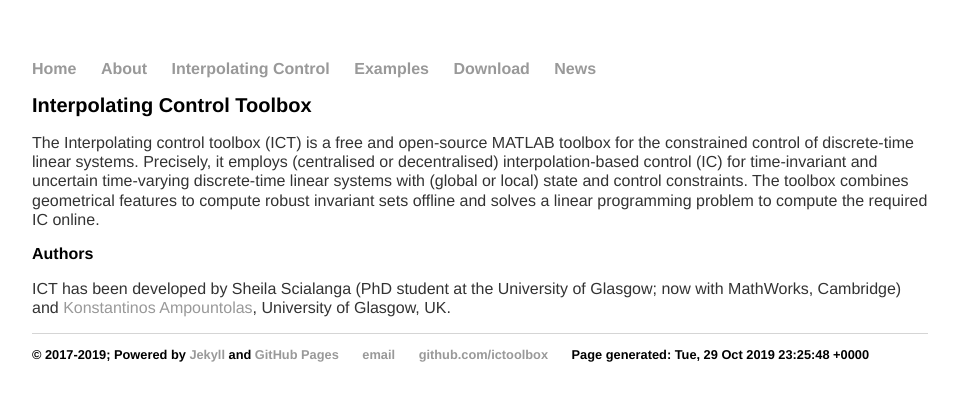
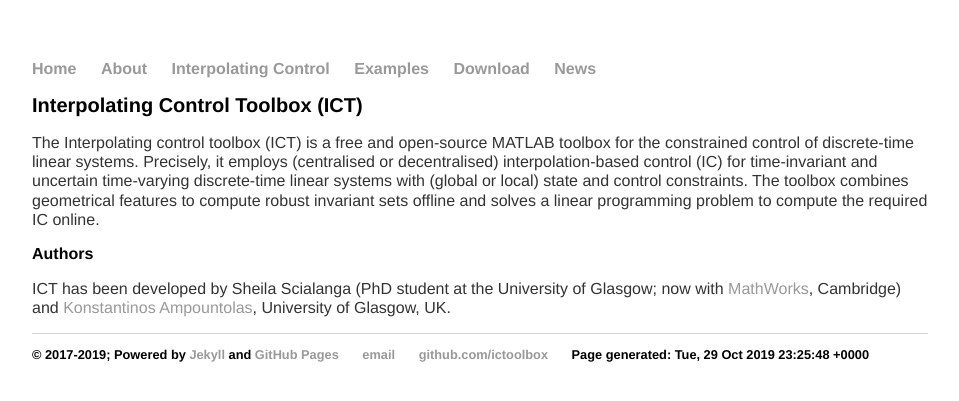
Before and after one commit to ICToolbox/ictoolbox.github.io, a Jekyll site: the page built from index.html, in a window 1280 px wide. Shown: the top 401 px of the page, without its empty margins (160-1119 px from the left). Built offline with Jekyll 4.4.1, drawn with Linux system fonts in a browser that asks for light colours; some of the changed lines change nothing that is shown.

Commit message:
Update index.html

```diff
--- a/index.html
+++ b/index.html
@@ -3,7 +3,7 @@ layout: default
 title: ICT, Interpolating Control Toolbox
 ---
 <div class="blurb">
-	<h1>Interpolating Control Toolbox</h1>
+	<h1>Interpolating Control Toolbox (ICT)</h1>
 	<p>The Interpolating control toolbox (ICT) is a free and open-source MATLAB toolbox for the constrained control
 	of discrete-time linear systems. Precisely, it employs (centralised or decentralised) interpolation-based control (IC)
 	for time-invariant and uncertain time-varying discrete-time linear systems with (global or local) state and control
@@ -12,7 +12,9 @@ title: ICT, Interpolating Control Toolbox
 	</p>
 
 	<h2>Authors</h2>
-	<p>ICT has been developed by Sheila Scialanga (PhD student at the University of Glasgow; now with MathWorks, Cambridge) and
-	<a href="http://www.gla.ac.uk/schools/engineering/staff/konstantinosampountolas/">Konstantinos Ampountolas</a>, University of Glasgow, UK.
+	<p>ICT has been developed by Sheila Scialanga (PhD student at the University of Glasgow; now with
+		<a href="https://www.mathworks.com/company/aboutus/directions/cambridge--united-kingdom.html">MathWorks</a>, Cambridge) and
+	<a href="http://www.gla.ac.uk/schools/engineering/staff/konstantinosampountolas/">Konstantinos Ampountolas</a>,
+		University of Glasgow, UK.
 	</p>
 </div><!-- /.blurb -->
```
